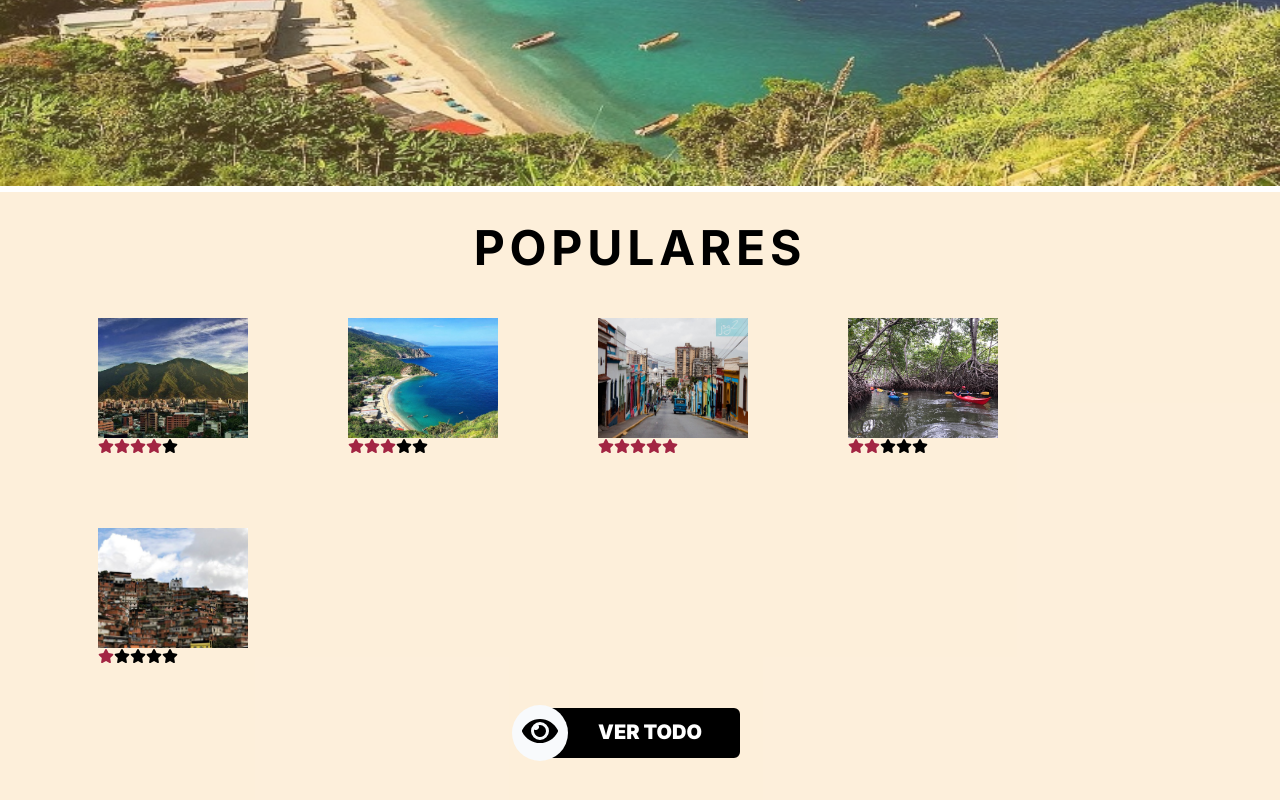
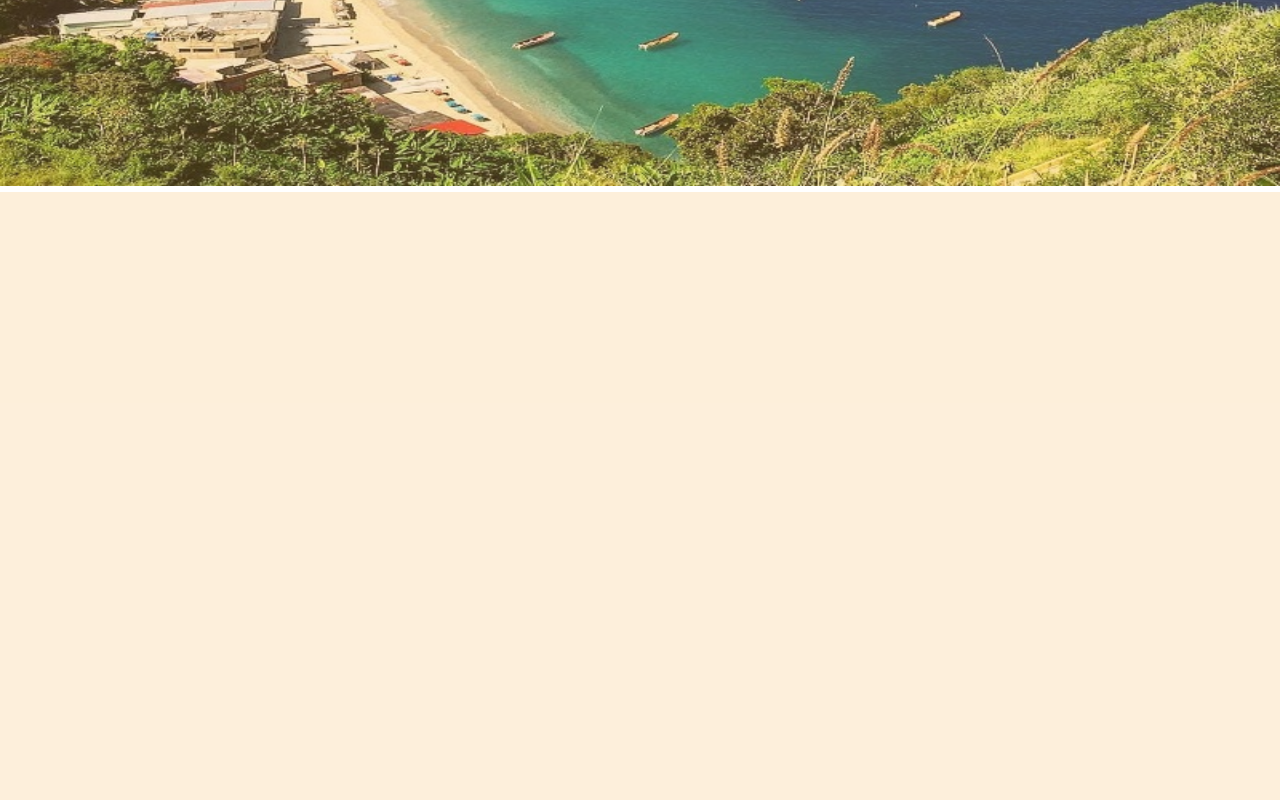
Before and after one commit to ACYDWARE/ven-turista-web, a Next.js app: page / in a window 1280 px wide. Shown: the part 614-1414 px from the top of the page. Built offline with nearby package versions, Linux system fonts and the light colour scheme.

Commit message:
Comentarios

```diff
--- a/app/components/popular/Populares.tsx
+++ b/app/components/popular/Populares.tsx
@@ -8,57 +8,57 @@ import Img4 from '../../../public/imgDay4.jpg';
 import Img5 from '../../../public/imgDay5.jpg';
 import { FaStar } from 'react-icons/fa6';
 
-// Define the site type for better type checking
-type Site = {
-  nombre: string;
-  img: StaticImageData;
-  points: number;
-};
+// // Define the site type for better type checking
+// type Site = {
+//   nombre: string;
+//   img: StaticImageData;
+//   points: number;
+// };
 
-// Array of sites
-const sitios: Site[] = [
-  { nombre: 'Avila', img: Img1, points: 4 },
-  { nombre: 'La guaira', img: Img2, points: 3 },
-  { nombre: 'Zona Colonial', img: Img3, points: 5 },
-  { nombre: 'Rio', img: Img4, points: 2 },
-  { nombre: 'Petare', img: Img5, points: 1 },
-];
+// // Array of sites
+// const sitios: Site[] = [
+//   { nombre: 'Avila', img: Img1, points: 4 },
+//   { nombre: 'La guaira', img: Img2, points: 3 },
+//   { nombre: 'Zona Colonial', img: Img3, points: 5 },
+//   { nombre: 'Rio', img: Img4, points: 2 },
+//   { nombre: 'Petare', img: Img5, points: 1 },
+// ];
 
-// Star rendering function
-const renderStars = (points: number) => {
-  const stars = [];
-  for (let i = 0; i < 5; i++) {
-    stars.push(i < points ? <FaStar key={i} className='text-quaternary' /> : <FaStar key={i} className='text-black' />);
-  }
-  return stars;
-};
+// // Star rendering function
+// const renderStars = (points: number) => {
+//   const stars = [];
+//   for (let i = 0; i < 5; i++) {
+//     stars.push(i < points ? <FaStar key={i} className='text-quaternary' /> : <FaStar key={i} className='text-black' />);
+//   }
+//   return stars;
+// };
 
-// Ranking component
-const Ranking = (number: Site[]) => {
-  return number.map((item, index) => (
-    <div key={index} className="flex items-center">
-      <div className=' w-[300px] h-[150px] sm:w-[150px] mx-[50px] my-[30px] relative group cursor-pointer'>
-        <Image src={item.img} alt={item.nombre}  className='w-full h-[80%] object-cover' />
-        <div className="absolute inset-0 flex items-center justify-center bg-white bg-opacity-0 group-hover:bg-opacity-75 transition-opacity duration-500">
-          <p className="opacity-0 group-hover:opacity-100 transition-opacity duration-500">
-            <div>{item.nombre}</div>
-          </p>
-        </div>
-        <div className="flex">{renderStars(item.points)}</div>
-      </div>
-    </div>
-  ));
-};
+// // Ranking component
+// const Ranking = (number: Site[]) => {
+//   return number.map((item, index) => (
+//     <div key={index} className="flex items-center">
+//       <div className=' w-[300px] h-[150px] sm:w-[150px] mx-[50px] my-[30px] relative group cursor-pointer'>
+//         <Image src={item.img} alt={item.nombre}  className='w-full h-[80%] object-cover' />
+//         <div className="absolute inset-0 flex items-center justify-center bg-white bg-opacity-0 group-hover:bg-opacity-75 transition-opacity duration-500">
+//           <p className="opacity-0 group-hover:opacity-100 transition-opacity duration-500">
+//             <div>{item.nombre}</div>
+//           </p>
+//         </div>
+//         <div className="flex">{renderStars(item.points)}</div>
+//       </div>
+//     </div>
+//   ));
+// };
 
-// Main component
+// // Main component
 const Populares = () => {
   return (
     <div className='font-inter w-screen h-screen bg-primary/20 dark:bg-quinary/85 dark:text-gray-100 overflow-hidden flex flex-col items-center'>
-      <h1 className='mt-8 font-bold tracking-widest text-xl lg:text-5xl mx-[1rem] mb-[1rem] text-justify'>POPULARES</h1>
+      {/* <h1 className='mt-8 font-bold tracking-widest text-xl lg:text-5xl mx-[1rem] mb-[1rem] text-justify'>POPULARES</h1>
       <div className='container flex flex-wrap'>
         {Ranking(sitios)}
       </div>
-      <SeeAllButton />
+      <SeeAllButton /> */}
     </div>
   );
 };
```
